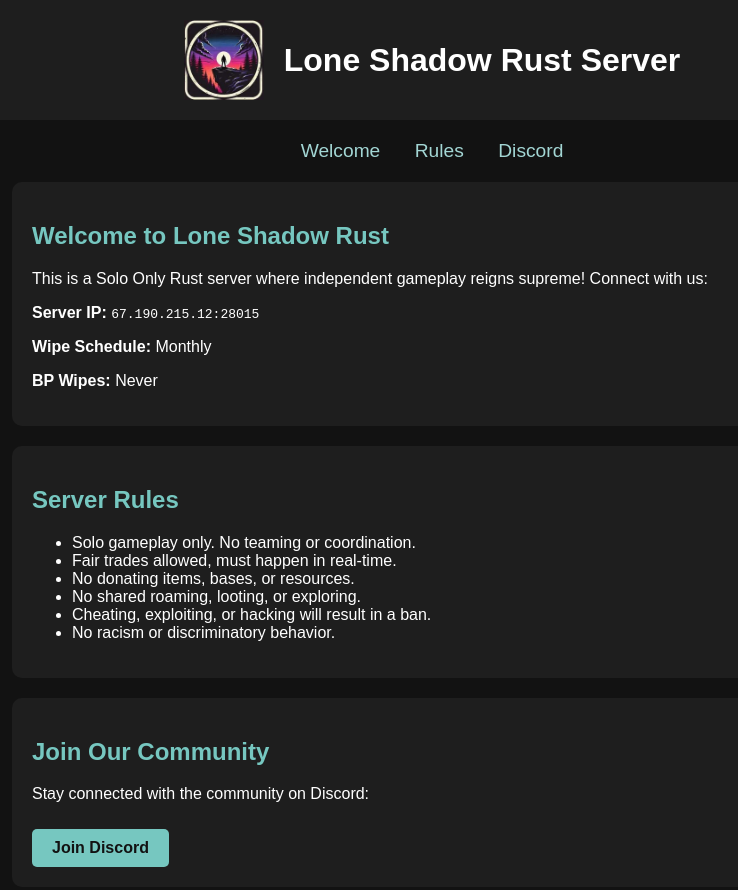
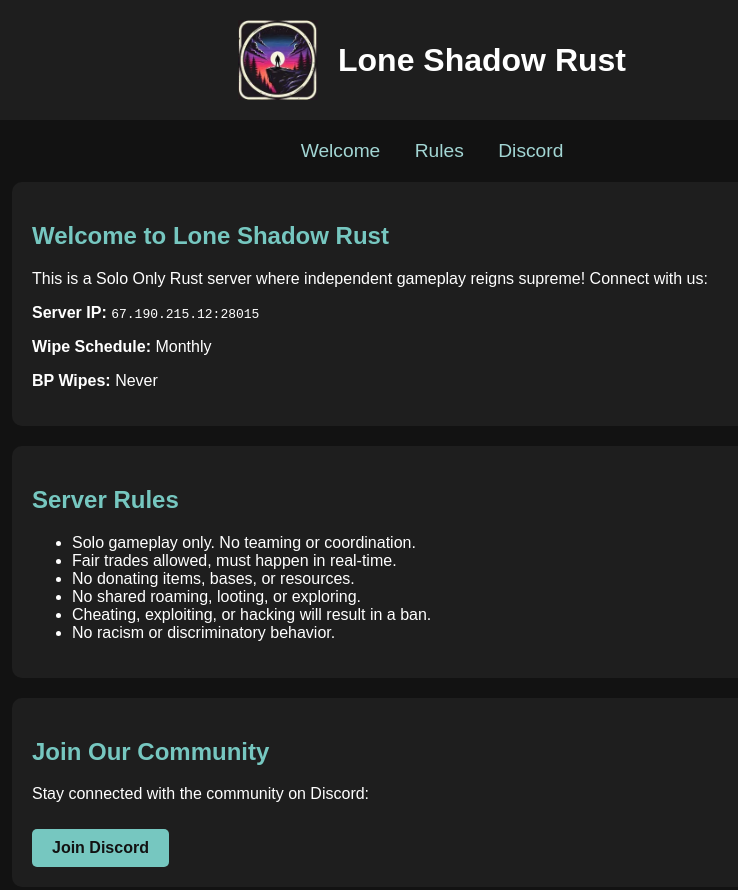
Before and after one commit to dzmitry-savitski/lone-shadow-rust, a plain HTML site: page index.html in a window 1280 px wide. Shown: the top 890 px of the page, without its empty margins (208-946 px from the left). Drawn offline with Linux system fonts and the light colour scheme.

Commit message:
add title

```diff
--- a/index.html
+++ b/index.html
@@ -75,7 +75,7 @@
 <body>
     <header>
         <img src="logo.jpg" alt="Lone Shadow Logo">
-        <h1>Lone Shadow Rust Server</h1>
+        <h1>Lone Shadow Rust</h1>
     </header>
     <nav>
         <a href="#welcome">Welcome</a>
```
